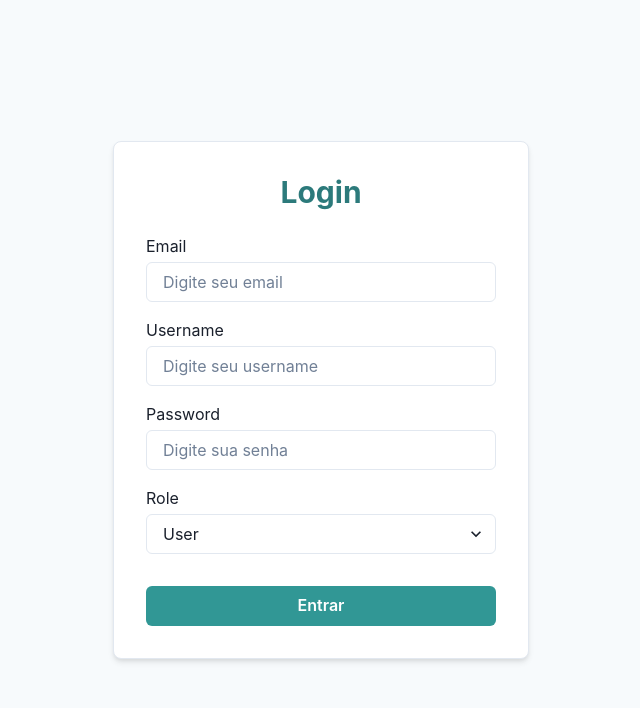
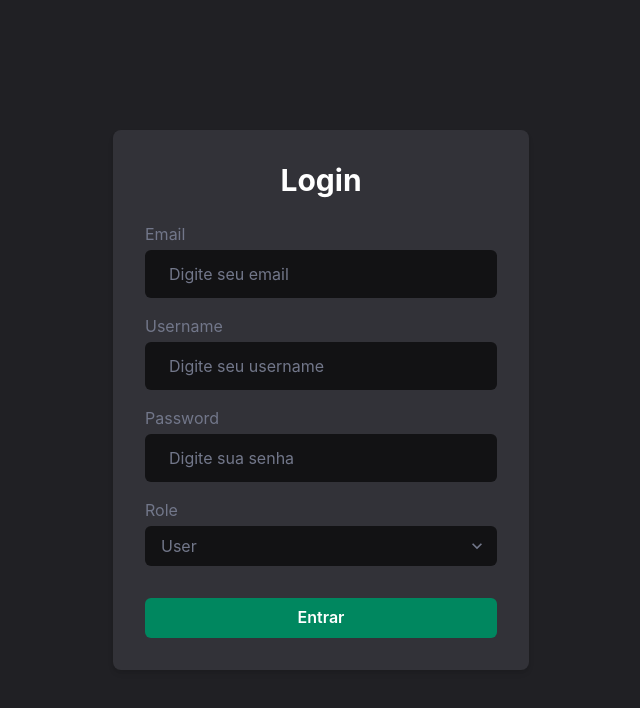
Before and after one commit to BrenoJLeal02/frontendtransaction, a React (Vite) app: page / in a window 1280 px wide. Shown: the top 708 px of the page, without its empty margins (319-959 px from the left). Built offline with nearby package versions, Linux system fonts and the light colour scheme.

Commit message:
styles: criação do componente de input e mudança nas cores da página

```diff
--- /dev/null
+++ b/src/components/CustomInput/CustomInput.tsx
@@ -0,0 +1,19 @@
+// components/CustomInput.tsx
+import { Input, InputProps } from "@chakra-ui/react";
+
+export function CustomInput(props: InputProps) {
+  return (
+    <Input
+      border="none"
+      bg="#121214"
+      p='1.5rem'
+      color="#fff"
+      _placeholder={{ color: "#72778a" }}
+      _focus={{
+        borderColor: "#00875f",
+        boxShadow: "0 0 0 1px #00875f",
+      }}
+      {...props}
+    />
+  );
+}
--- a/src/main.tsx
+++ b/src/main.tsx
@@ -1,11 +1,12 @@
 import { StrictMode } from 'react'
 import { createRoot } from 'react-dom/client'
-import { ChakraProvider } from "@chakra-ui/react";
+import { ChakraProvider} from "@chakra-ui/react";
 import App from './App.tsx'
+import theme from "./theme/theme";
 
 createRoot(document.getElementById('root')!).render(
   <StrictMode>
-    <ChakraProvider>
+    <ChakraProvider theme={theme}>
       <App />
     </ChakraProvider>
   </StrictMode>,
--- a/src/pages/LoginPage/LoginPage.tsx
+++ b/src/pages/LoginPage/LoginPage.tsx
@@ -1,55 +1,58 @@
 import {
   Box,
   Container,
-  Input,
   Select,
   Text,
   VStack,
   Heading,
   Button,
   Flex,
+  TextProps,
 } from "@chakra-ui/react";
+import { CustomInput } from "../../components/CustomInput/CustomInput";
+
+const Label = (props: TextProps) => <Text color="#72778a" mb={1} {...props} />;
 
 export function LoginPage() {
   return (
-    <Flex minH="100vh" align="center" justify="center" bg="gray.50">
+    <Flex minH="100vh" align="center" justify="center">
       <Container maxW="md" py={10}>
-        <Box
-          p={8}
-          borderWidth={1}
-          borderRadius="lg"
-          boxShadow="md"
-          bg="white"
-        >
-          <Heading size="lg" mb={6} textAlign="center" color="teal.600">
+        <Box p={8} borderRadius="lg" boxShadow="md" bg="#323238">
+          <Heading size="lg" mb={6} textAlign="center" color="#fff">
             Login
           </Heading>
 
           <VStack spacing={4} align="stretch">
             <Box>
-              <Text mb={1}>Email</Text>
-              <Input type="email" placeholder="Digite seu email" />
+              <Label>Email</Label>
+              <CustomInput type="email" placeholder="Digite seu email" />
             </Box>
 
             <Box>
-              <Text mb={1}>Username</Text>
-              <Input type="text" placeholder="Digite seu username" />
+              <Label>Username</Label>
+              <CustomInput type="text" placeholder="Digite seu username" />
             </Box>
 
             <Box>
-              <Text mb={1}>Password</Text>
-              <Input type="password" placeholder="Digite sua senha" />
+              <Label>Password</Label>
+              <CustomInput type="password" placeholder="Digite sua senha" />
             </Box>
 
             <Box>
-              <Text mb={1}>Role</Text>
-              <Select defaultValue={"user"}>
+              <Label>Role</Label>
+              <Select
+                color="#72778a"
+                border="none"
+                bg="#121214"
+                _focus={{ borderColor: "#00875f", boxShadow: "0 0 0 1px #00875f" }}
+                defaultValue={"user"}
+              >
                 <option value="admin">Admin</option>
                 <option value="user">User</option>
               </Select>
             </Box>
 
-            <Button colorScheme="teal" mt={4}>
+            <Button bg="#00875F" color="#fff" mt={4} _hover={{ bg: "#015f43" }}>
               Entrar
             </Button>
           </VStack>
--- /dev/null
+++ b/src/theme/theme.ts
@@ -0,0 +1,13 @@
+import { extendTheme } from "@chakra-ui/react";
+
+const theme = extendTheme({
+  styles: {
+    global: {
+      body: {
+        bg: "#202024",
+      },
+    },
+  },
+});
+
+export default theme;
```
